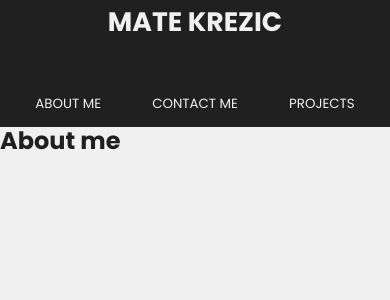
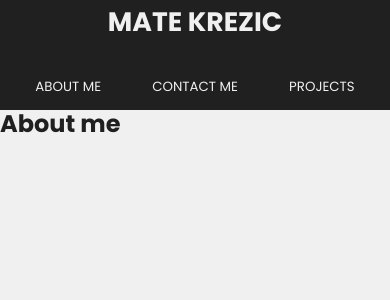
Before and after one commit to unizdmate/portfolio-redesign, a Next.js app: page /about in a window 390 px wide. Shown: the top 300 px of the page. Built offline with nearby package versions, Linux system fonts and the light colour scheme.

Commit message:
fixed css bug

```diff
--- a/styles/Navbar.module.css
+++ b/styles/Navbar.module.css
@@ -3,7 +3,7 @@
   flex-direction: row;
   align-items: center;
   justify-content: space-between;
-  height: 8vh;
+  height: 55px;
   width: 100vw;
   padding: 0.5rem 2.5rem;
   position: sticky;
@@ -44,7 +44,7 @@
 @media only screen and (max-width: 800px) {
   .navbar__container {
     flex-direction: column;
-    min-height: 15vh;
+    min-height: 110px;
   }
   .navbar__items {
     margin-top: 2rem;
```
